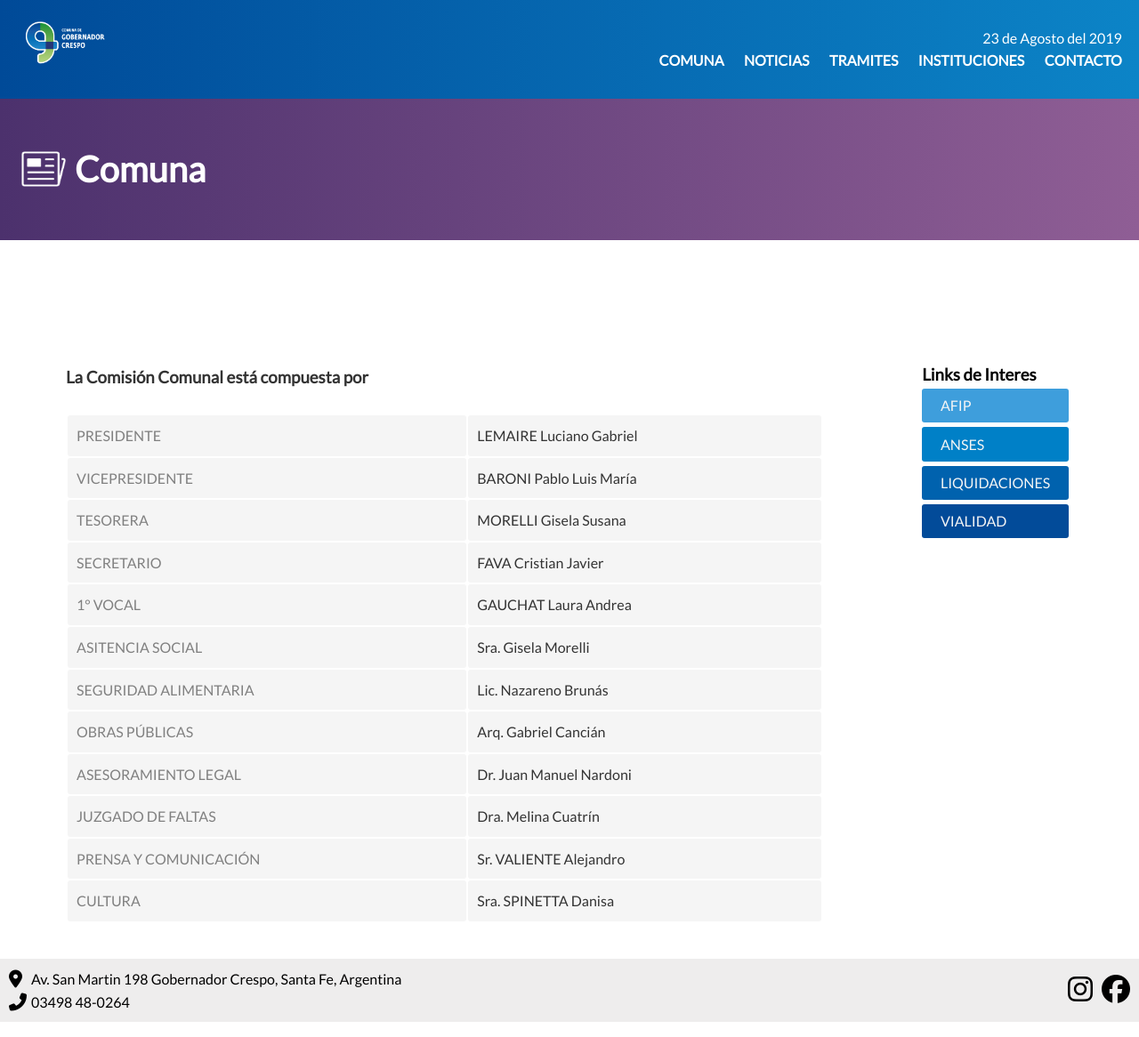
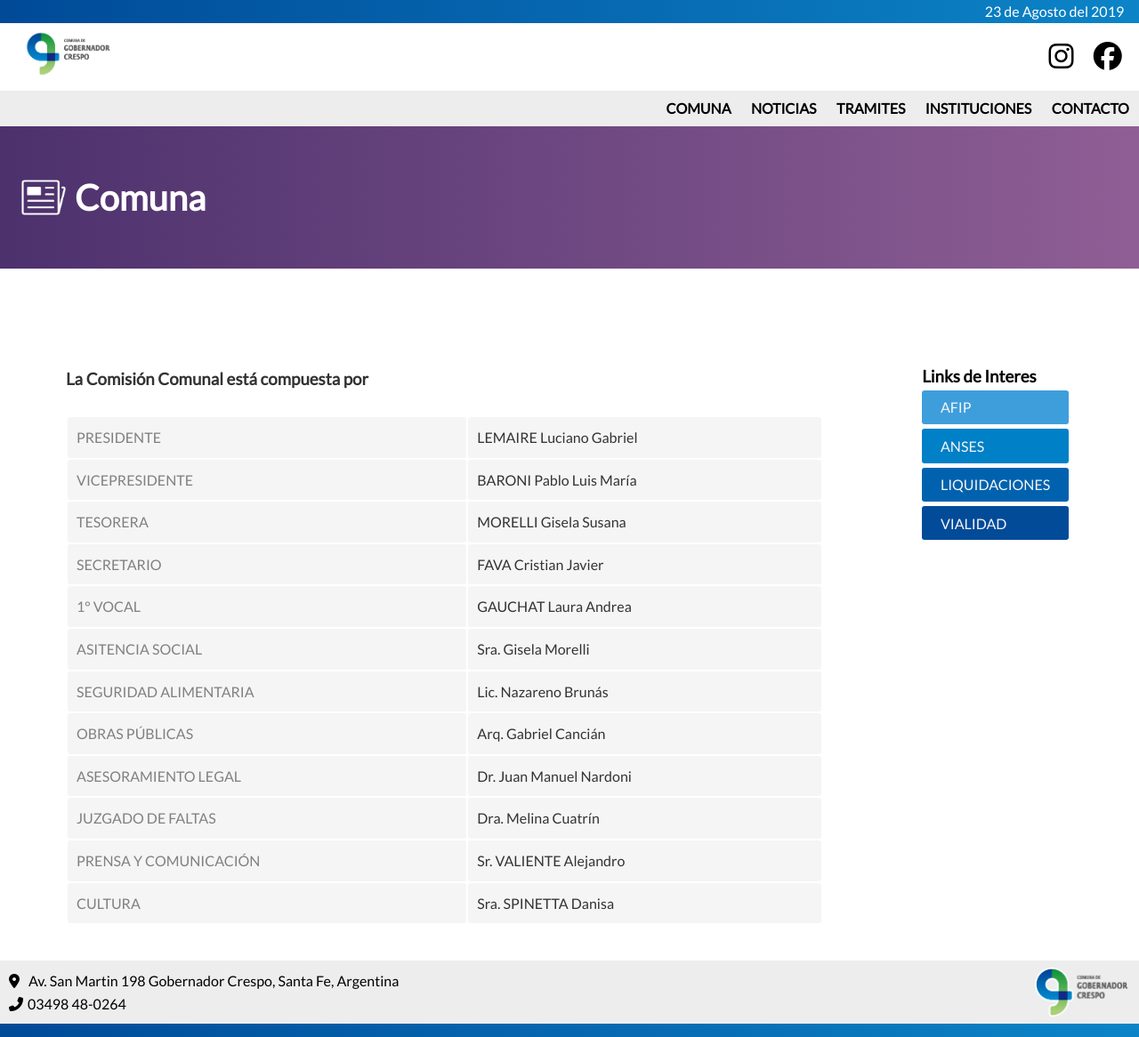
Before and after one commit to FacuRot/comuna-gob-crespo, a React (Create React App) app in the folder client/: page /comuna in a window 1280 px wide. Shown: the whole page at 89% size. Built offline with nearby package versions, Linux system fonts and the light colour scheme; no server answers.

Commit message:
cambios fuertes

```diff
--- a/client/public/index.html
+++ b/client/public/index.html
@@ -2,7 +2,7 @@
 <html lang="en">
   <head>
     <meta charset="utf-8" />
-    <link rel="shortcut icon" href="%PUBLIC_URL%/comunaicono.ico" />
+    <link rel="shortcut icon" href="%PUBLIC_URL%/logocomuna-01.png" />
     <meta name="viewport" content="width=device-width, initial-scale=1" />
     <meta name="theme-color" content="#000000" />
 
--- a/client/src/App.css
+++ b/client/src/App.css
@@ -235,10 +235,11 @@ button {
   justify-content: space-between;
   align-items: center;
   padding: 0rem 0.5rem;
-  position: fixed;
   z-index: 1;
   width: 100%;
   top: 0;
+
+  background-color: white;
 }
 
 .navbar div {
@@ -252,7 +253,7 @@ button {
 }
 
 .navbar a {
-  color: #fff;
+  color: black;
   padding: 0.45rem;
   margin: 0 0.25rem;
 }
@@ -271,14 +272,33 @@ button {
   padding-right: 0.45rem;
 }
 
+#desktopNav {
+  background-color: #eeeded;
+}
+
+#desktopNav ul {
+  display: flex;
+  justify-content: flex-end;
+}
+
+#desktopNav ul li {
+  padding: 0.45rem;
+  margin: 0 0.25rem;
+}
+
 #movilNav {
   display: none;
 }
 
+#navSocialLinks {
+  display: flex;
+  flex-direction: row;
+  justify-content: center;
+}
+
 /* Landing Page */
 .landing {
-  position: relative;
-  height: 100vh;
+  height: 90vh;
 }
 
 .landing-movil {
@@ -289,7 +309,6 @@ button {
 .banner {
   position: relative;
   height: 20vh;
-  margin-top: 110px;
   background: var(--purple-gradient);
 
   display: flex;
@@ -328,7 +347,7 @@ button {
 .news-container {
   max-width: 90%;
   margin: auto;
-  margin-top: 50px;
+  margin-top: 20px;
   display: flex;
   justify-content: space-around;
   padding-top: 5rem;
@@ -438,9 +457,9 @@ table tr td {
   }
 
   .landing-movil {
-    display: block;
+    display: flex;
     position: relative;
-    height: 100vh;
+    height: 85vh;
   }
 
   /* Navbar */
@@ -463,6 +482,10 @@ table tr td {
 
   #movilNav:hover {
     cursor: pointer;
+  }
+
+  #navSocialLinks {
+    display: none;
   }
 
   .movilList ul {
--- a/client/src/components/contact/Contact.js
+++ b/client/src/components/contact/Contact.js
@@ -76,11 +76,11 @@ const Contact = ({ sendEmail, history }) => {
       <iframe
         title="Map"
         width="100%"
-        frameborder="0"
-        style={{ border: "0", height: "50vh" }}
+        frameBorder="0"
+        style={{ border: "0", height: "55vh" }}
         src="https://www.google.com/maps/embed/v1/place?key=AIzaSyCXi6RldQ9oUvwRXeFLB5bZ3WlBNGyIO9E
         &q=Comuna+de+Gobernador+Crespo"
-        allowfullscreen
+        allowFullScreen
       ></iframe>
       <Alert />
       <div className="news-container" style={{ marginTop: "10px" }}>
--- a/client/src/components/layout/Footer.js
+++ b/client/src/components/layout/Footer.js
@@ -1,41 +1,45 @@
 import React from "react";
+import LogoComuna from "../../img/logocomuna-02.png";
 
 const Footer = () => {
   return (
+    <div style={{ width: "100%" }}>
       <div className="footer">
         <section style={{ marginTop: "10px", marginBottom: "10px" }}>
           <section
-          style={{ display: "flex", alignItems: "center", marginLeft: "10px" }}
+            style={{
+              display: "flex",
+              alignItems: "center",
+              marginLeft: "10px"
+            }}
           >
-          <i
-            className="fas fa-map-marker-alt fa-lg"
-            style={{ color: "black" }}
-          />
-          <p style={{ color: "black", marginLeft: "10px" }}>
+            <i className="fas fa-map-marker-alt" style={{ color: "black" }} />
+            <p className="small" style={{ color: "black", marginLeft: "10px" }}>
               Av. San Martin 198 Gobernador Crespo, Santa Fe, Argentina
             </p>
           </section>
           <section
-          style={{ display: "flex", alignItems: "center", marginLeft: "10px" }}
+            style={{
+              display: "flex",
+              alignItems: "center",
+              marginLeft: "10px"
+            }}
           >
-          <i className="fas fa-phone-alt fa-lg" style={{ color: "black" }} />
-          <p style={{ color: "black", marginLeft: "5px" }}>03498 48-0264</p>
+            <i className="fas fa-phone-alt" style={{ color: "black" }} />
+            <p className="small" style={{ color: "black", marginLeft: "5px" }}>
+              03498 48-0264
+            </p>
           </section>
         </section>
         <section style={{ display: "flex", marginRight: "10px" }}>
-        <a href="https://instagram.com/comunagcrespo" target="blank">
-          <i
-            className="fab fa-instagram fa-2x"
-            style={{ color: "black", marginRight: "10px" }}
+          <img
+            src={LogoComuna}
+            alt="Comuna"
+            style={{ width: "110px", height: "auto" }}
           />
-        </a>
-        <a
-          href="https://facebook.com/Comuna-de-Gobernador-Crespo-147009232165890"
-          target="blank"
-        >
-          <i className="fab fa-facebook fa-2x" style={{ color: "black" }} />
-        </a>
         </section>
+      </div>
+      <div className="bg-gradient" style={{ height: "15px" }}></div>
     </div>
   );
 };
--- a/client/src/components/layout/Navbar.js
+++ b/client/src/components/layout/Navbar.js
@@ -1,12 +1,33 @@
-import React, { useState, Fragment } from "react";
+import React, { useState, Fragment, useEffect } from "react";
 import { connect } from "react-redux";
 import PropTypes from "prop-types";
 import { Link } from "react-router-dom";
 import { logout } from "../../actions/auth";
-import Logo from "../../img/logo.png";
+import Logo from "../../img/logocomuna-02.png";
 
 const Navbar = ({ auth: { isAuthenticated, loading }, logout }) => {
+  useEffect(() => {
+    window.addEventListener("scroll", handleScroll);
+  }, []);
   const [shouldDisplayList, setShouldDisplayList] = useState(false);
+  const [position, setPosition] = useState("static");
+  const [top, setTop] = useState();
+  const [navRef, setRef] = useState(React.createRef());
+
+  const handleScroll = () => {
+    var sticky = navRef.current.offsetTop;
+    console.log(window.pageYOffset);
+    console.log(sticky);
+
+    if (window.pageYOffset > sticky) {
+      setPosition("fixed");
+      setTop("0");
+    }
+    if (window.pageYOffset < 102) {
+      setPosition("static");
+      setTop("102");
+    }
+  };
 
   const getMonthString = month => {
     switch (month) {
@@ -89,65 +110,99 @@ const Navbar = ({ auth: { isAuthenticated, loading }, logout }) => {
   ) : null;
 
   return (
-    <nav className="navbar bg-gradient">
-      <Link to="/">
-        <img
-          src={Logo}
-          alt="Logo Comuna"
+    <div style={{ display: "flex", flexDirection: "column" }}>
+      <div id="desktopNav">
+        <div
+          className="bg-gradient"
           style={{
-            height: "90px",
-            width: "auto",
-            marginLeft: "10px",
-            padding: "0px"
+            display: "flex",
+            justifyContent: "flex-end",
+            width: "100%",
+            color: "white"
           }}
-        />
-      </Link>
-      <div id="desktopNav">
-        <p>
+        >
+          <p style={{ marginRight: "0.25rem", paddingRight: "0.80rem" }}>
             {today.getDate() +
               " de " +
               getMonthString(today.getMonth()) +
               " del " +
               today.getFullYear()}
           </p>
+        </div>
+      </div>
+      <nav className="navbar">
+        <Link to="/">
+          <img
+            src={Logo}
+            alt="Logo Comuna"
+            style={{
+              width: "100px",
+              height: "auto",
+              marginLeft: "7px"
+            }}
+          />
+        </Link>
+        <div id="navSocialLinks" style={{ backgroundColor: "white" }}>
+          <a href="https://www.instagram.com/comunagcrespo" target="blank">
+            <i className="fab fa-instagram fa-2x"></i>
+          </a>
+
+          <a
+            href="https://www.facebook.com/Comuna-de-Gobernador-Crespo-147009232165890/"
+            target="blank"
+          >
+            <i className="fab fa-facebook fa-2x"></i>
+          </a>
+        </div>
+        <div id="movilNav">
+          <i
+            className="fas fa-bars fa-2x"
+            onClick={() => setShouldDisplayList(!shouldDisplayList)}
+            style={{ color: "black", paddingTop: "10px" }}
+          />
+          {displayList}
+        </div>
+        {!loading && <Fragment>{isAuthenticated && AuthLink}</Fragment>}
+      </nav>
+      <div
+        id="desktopNav"
+        ref={navRef}
+        style={{
+          position: `${position}`,
+          width: "100%",
+          zIndex: "10",
+          top: `${top}`
+        }}
+      >
         <ul>
           <li>
-            <Link to="/comuna">
+            <Link to="/comuna" style={{ color: "black" }}>
               <strong>COMUNA</strong>
             </Link>
           </li>
           <li>
-            <Link to="/news">
+            <Link to="/news" style={{ color: "black" }}>
               <strong>NOTICIAS</strong>
             </Link>
           </li>
           <li>
-            <a href="/">
+            <a href="/" style={{ color: "black" }}>
               <strong>TRAMITES</strong>
             </a>
           </li>
           <li>
-            <a href="/">
+            <a href="/" style={{ color: "black" }}>
               <strong>INSTITUCIONES</strong>
             </a>
           </li>
           <li>
-            <Link to="/contacto">
+            <Link to="/contacto" style={{ color: "black" }}>
               <strong>CONTACTO</strong>
             </Link>
           </li>
         </ul>
       </div>
-      <div id="movilNav">
-        <i
-          className="fas fa-bars fa-2x"
-          onClick={() => setShouldDisplayList(!shouldDisplayList)}
-          style={{ color: "white", paddingTop: "25px" }}
-        />
-        {displayList}
     </div>
-      {!loading && <Fragment>{isAuthenticated && AuthLink}</Fragment>}
-    </nav>
   );
 };
 
```
Also changed, not shown: client/public/logocomuna-01.png (added), client/src/img/logocomuna-02.png (added). Lines whose indentation alone changed are shown as unchanged.
